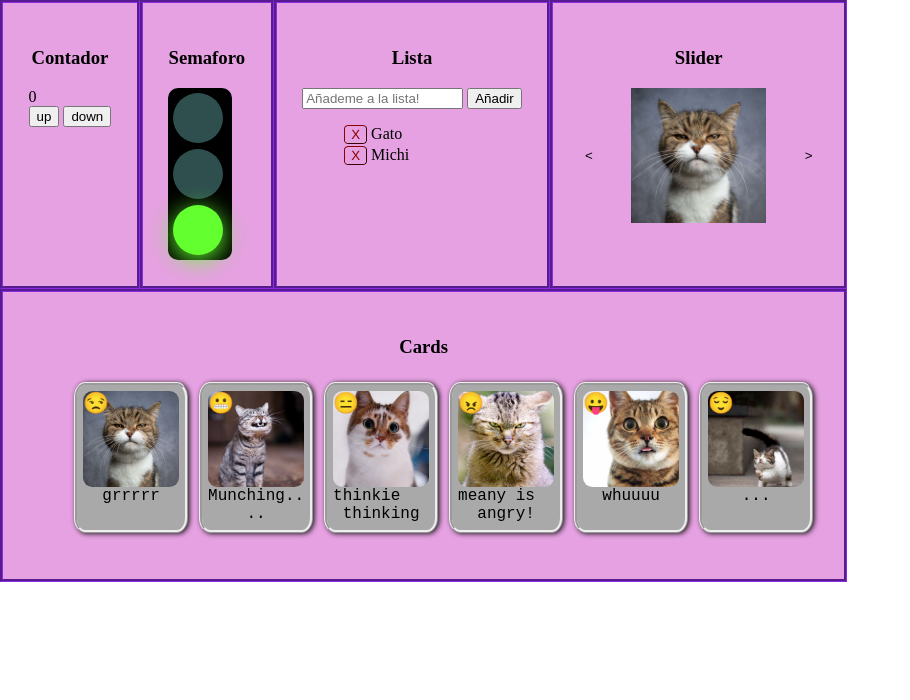
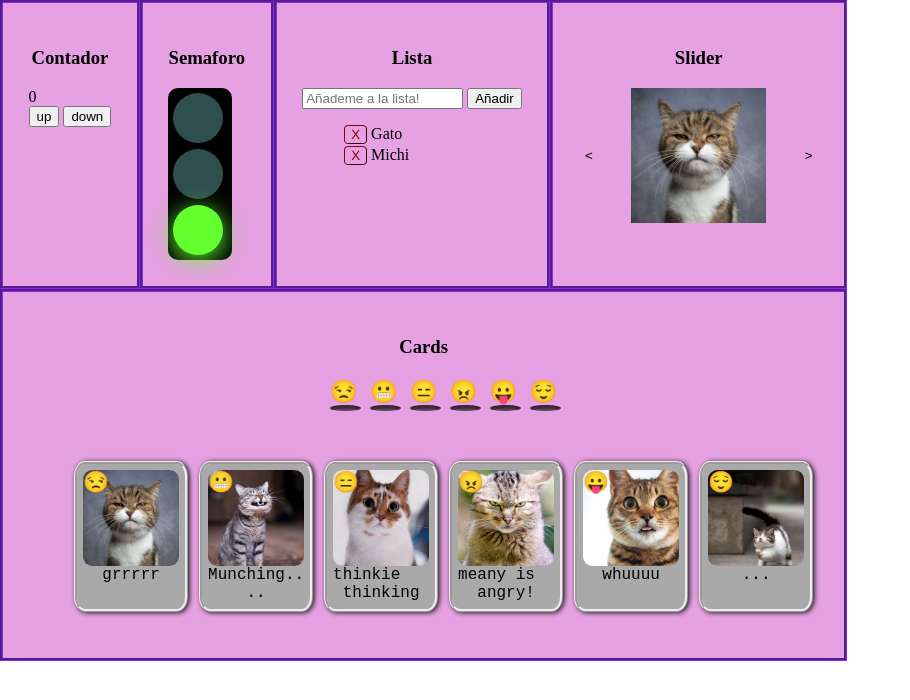
Before and after one commit to mikeldalmauc/js-components, a plain HTML site: page app.html in a window 1280 px wide. Shown: the whole page, without its empty margins (0-910 px from the left). Drawn offline with Linux system fonts and the light colour scheme.

Commit message:
filter making

```diff
--- a/app-solved.js
+++ b/app-solved.js
@@ -235,7 +235,8 @@ let modelCards
 
 function initCards() {
     modelCards = {
-        cards: [
+          selectedEmoji : "None"
+        , cards: [
             {
                 image: "grumpy.jpg"
                 , title: "grrrrr"
@@ -279,15 +280,32 @@ function viewCards() {
     let cards = modelCards.cards.map(card => `
             <li class="card">
                 <div class="card-image">
-                    <div class="card-emoji" >&#${emoji(card.emoji)};</div>
+                    <div class="card-emoji" >${emojiCode(card.emoji)}</div>
                     <img src="assets/${card.image}">
                 </div>
                 <text class="card-text">${card.title}</text>
             </li>
-        `).join("")
+        `)
+        .filter(card => card.emoji != modelCards.selectedEmoji)
+        .join("")
+
+    let emojiButton = (emoji) =>
+        `<li>
+            <button
+                type="button"
+                onclick="updateCards('Filter','${emoji}')">
+                    <div class="emoji-icon ${emoji == modelCards.selectedEmoji ? "selected":""} selected">${emojiCode(emoji)}</div>
+                    <div class="shadow"></div>
+                </button>
+
+        </li>`
 
     app.innerHTML = `
         <h3>Cards</h3>
+        <ul class="emoji-menu">
+            ${modelCards.cards.map(card => emojiButton(card.emoji)).join("")}
+        </ul>
+        </br>
         <ul class="cards">
             ${cards}
         </ul>
@@ -295,11 +313,19 @@ function viewCards() {
     `
 }
 
-function updateCards(msg, idElemento) {
+function updateCards(msg, emoji) {
+    switch (msg) {
+        case "Filter":
+            modelCards.selectedEmoji = emoji
+            break
+        default:
+            break
+    }
 
+    viewCards()
 }
 
-function emoji(name) {
+function emojiCode(name) {
 
     let emoji
 
@@ -328,5 +354,5 @@ function emoji(name) {
             break
     }
 
-    return emoji;
+    return "&#"+emoji+";";
 }
--- a/app.css
+++ b/app.css
@@ -171,3 +171,38 @@ app > h3 {
     font-size:  1.3em;
     z-index: 1;
 }
+
+.emoji-menu{
+    display: flex;
+    flex-direction: row;
+    justify-content: center;
+}
+
+.emoji-menu > li {
+    list-style: none;
+}
+
+.emoji-menu button {
+    background: none;
+    border: none;
+    cursor: pointer;
+    font-size: 1.4em;
+    border-radius: 100%;
+}
+
+
+.emoji-menu .emoji-icon:hover{
+    transform: translateY(-0.1em);
+}
+
+.emoji-menu .shadow {
+    position: absolute;
+    content:"";
+    display: block;
+    width: 1.4em;
+    height: 0.3em;
+    border-radius: 100%;
+    filter: opacity(0.8);
+    box-shadow:
+       inset 0 0.3em 0.3em;
+}
```
